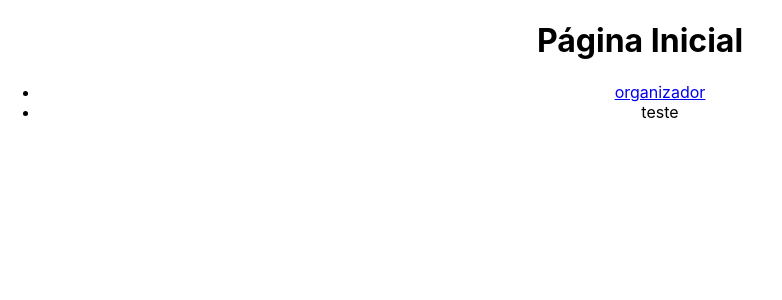
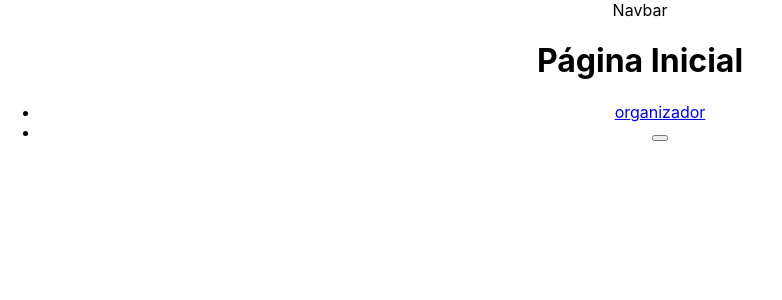
Before and after one commit to Lucasdoreac/interfaces-usuario, a React (Create React App) app in the folder client/: page / in a window 1280 px wide. Shown: the top 300 px of the page, without its empty margins (0-782 px from the left). Built offline with nearby package versions, Linux system fonts and the light colour scheme.

Commit message:
criação components

```diff
--- a/client/src/App.js
+++ b/client/src/App.js
@@ -1,12 +1,14 @@
 import './App.css';
 import {BrowserRouter, Routes, Route} from 'react-router-dom';
-import Home from './pages/home';
-import Organizador from './pages/organizador/organizador'
+import Home from './pages/Home';
+import Organizador from './pages/Organizador/Organizador';
+import Navbar from './components/Navbar/Navbar';
+
+
 function App() {
   return (
     <div className="App">
-    {/* navbar aqui  */}
-
+      <Navbar/>
       <BrowserRouter>
         <Routes>
           <Route path='/' element={<Home/>} />
--- /dev/null
+++ b/client/src/components/Button/Button.js
@@ -0,0 +1,12 @@
+const Button = (props) =>{
+    return (
+        <>
+            <button className="btn-primary">
+
+            </button>
+        </>
+
+    )
+}
+
+export default Button;
--- /dev/null
+++ b/client/src/components/Navbar/Navbar.js
@@ -0,0 +1,16 @@
+const Navbar = () => {
+       return (
+        // eslint-disable-next-line jsx-a11y/anchor-is-valid
+        <nav class="navbar navbar-dark bg-dark">
+
+            <a class="navbar-brand">Navbar</a>
+        </nav>
+
+
+       )
+
+
+
+}
+
+export default Navbar;
--- a/client/src/pages/home.js
+++ b/client/src/pages/home.js
@@ -1,6 +1,6 @@
 import React from 'react';
 import { Link } from 'react-router-dom';
-
+import Button from '../components/Button/Button';
 const Home = () =>{
   return (
     <div>
@@ -11,7 +11,7 @@ const Home = () =>{
             <Link to="/organizador">organizador</Link>
           </li>
           <li>
-            teste
+            <Button/>
           </li>
         </ul>
       </nav>
--- a/client/src/pages/organizador/organizador.js
+++ b/client/src/pages/organizador/organizador.js
@@ -1,7 +1,7 @@
 import React from 'react';
 import { Link } from 'react-router-dom';
 
-const Home = () =>{
+const Organizador = () =>{
     return (
       <div>
         <h1>Página organizador</h1>
@@ -19,4 +19,4 @@ const Home = () =>{
     );
   }
 
-  export default Home;
+  export default Organizador;
```
Also changed, not shown: client/src/components/Button/Button.css (added), client/src/components/Input/Input.js (added), client/src/components/Input/Inputs.css (added), client/src/components/Navbar/Navbar.css (added).
